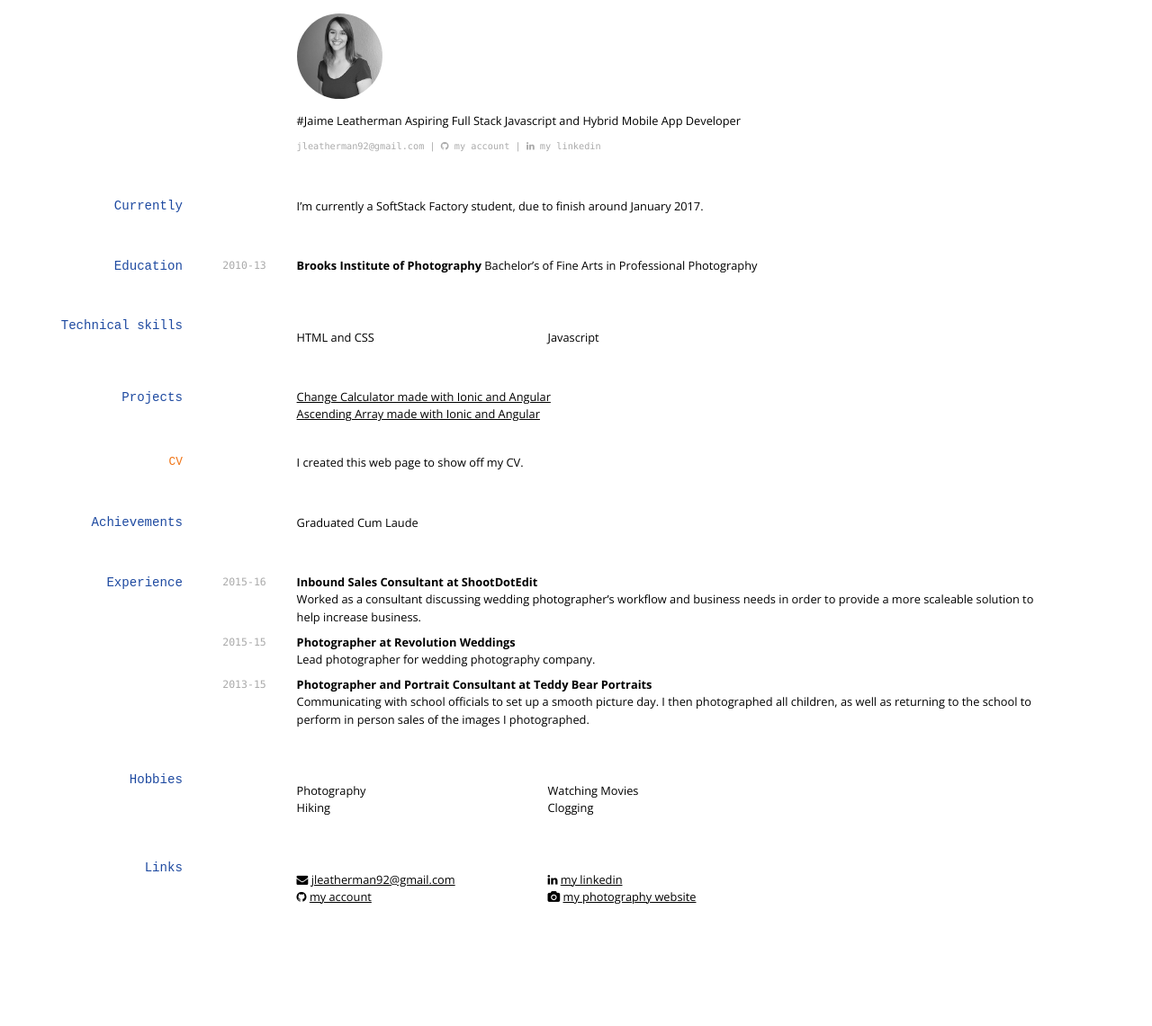
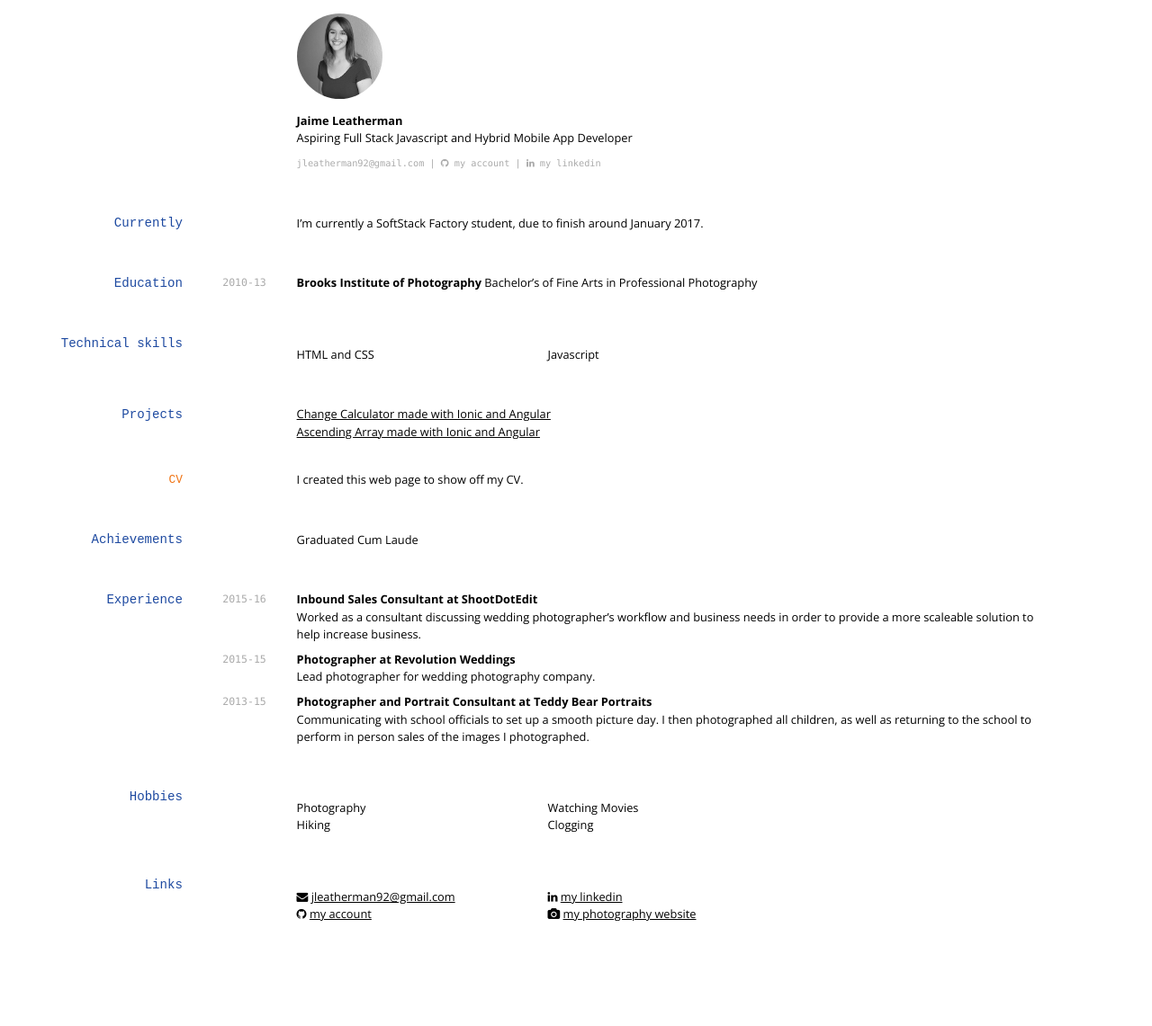
Before and after one commit to jleatherman92/github.io, a Jekyll site: the page built from index.md, in a window 1280 px wide. Shown: the whole page at 90% size. Built offline with Jekyll 4.4.1, drawn with Linux system fonts in a browser that asks for light colours; nearby versions of some CDN libraries.

Commit message:
commit message

```diff
--- a/index.md
+++ b/index.md
@@ -5,7 +5,7 @@ title: Jaime Leatherman's CV
 
 ![Jaime](./media/jleathhs.png){:.avatar}
 
-#Jaime Leatherman
+<strong>Jaime Leatherman</strong><br>
 Aspiring Full Stack Javascript and Hybrid Mobile App Developer
 
 <div id="webaddress">
```
Also changed, not shown: 1 other file.
